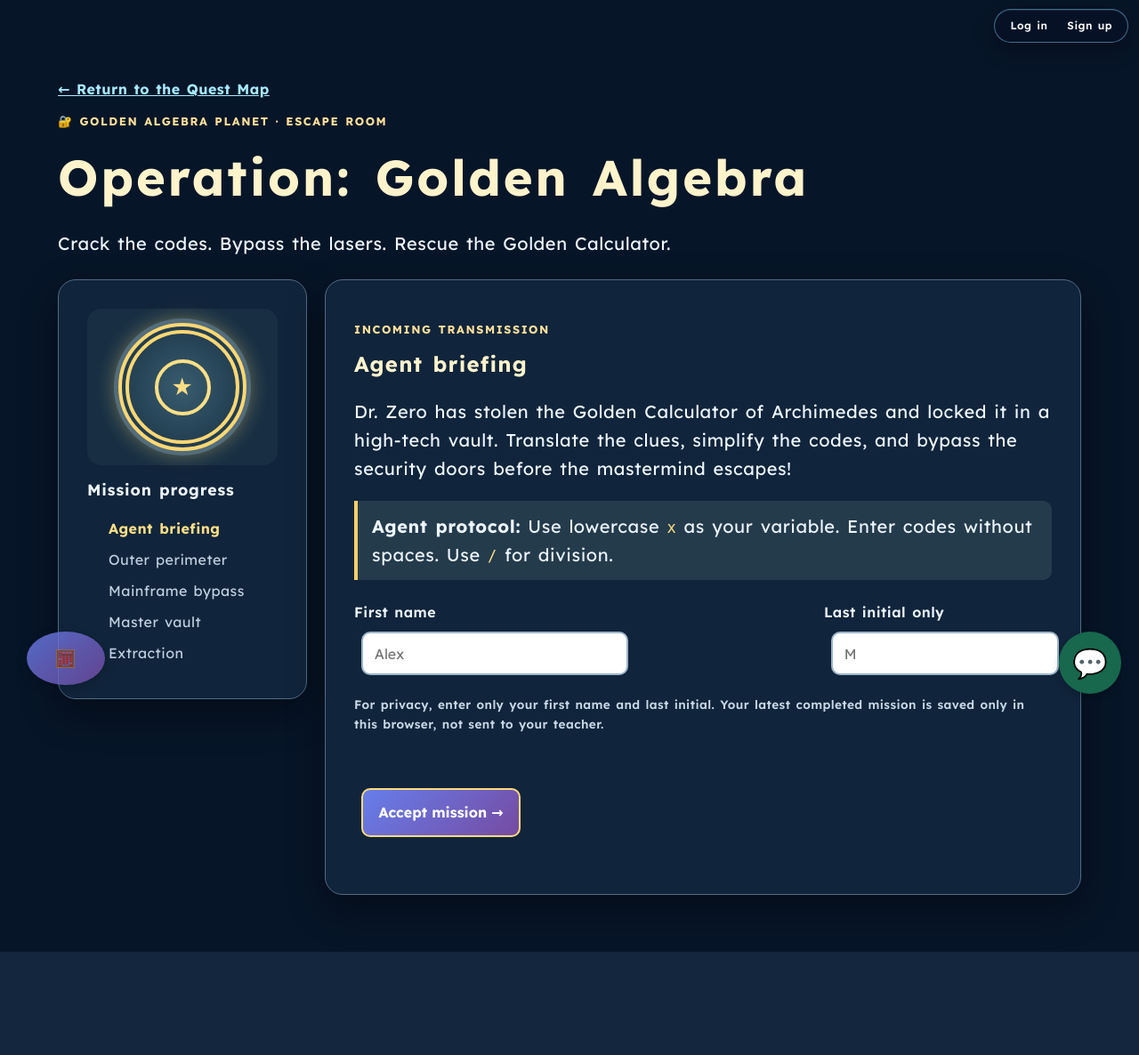
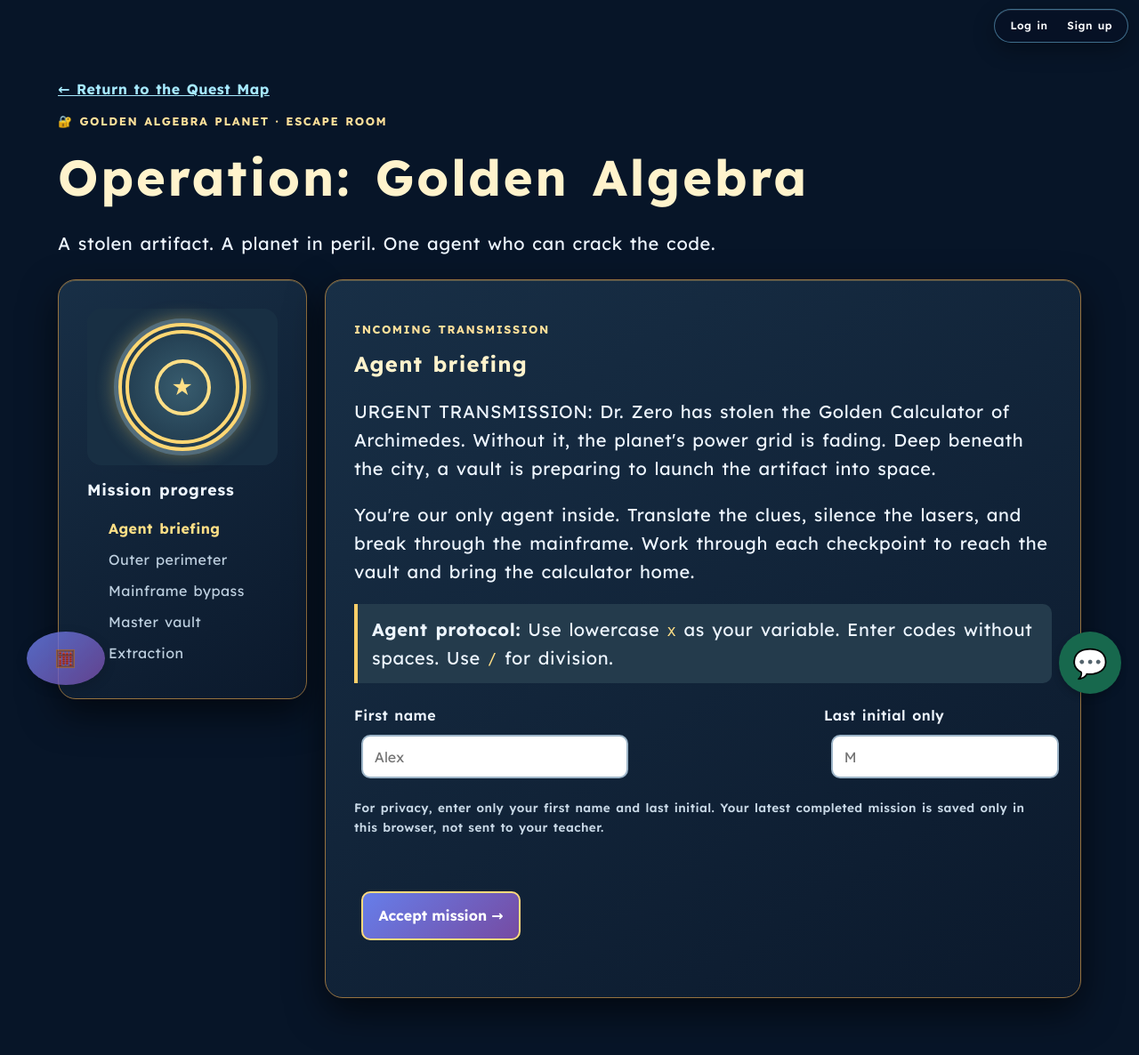
Before and after one commit to rt75272/McAllister, a Flask app: page /golden-algebra in a window 1280 px wide. Shown: the whole page at 89% size. Before the commit the page ends 1070 px from the top, so only its background shows below. Run offline with Flask 3, Linux system fonts and the light colour scheme; some libraries are stand-ins or nearby versions.

Commit message:
Enhance algebra and Planet Polus learning experiences

```diff
--- a/math_practice/static/css/golden_algebra.css
+++ b/math_practice/static/css/golden_algebra.css
@@ -6,7 +6,7 @@ body { background: #071528; color: #eef6ff; }
 .back-link { color: #a6e9ff; font-weight: 700; }
 .eyebrow { color: #ffe09a; font-size: .8rem; font-weight: 800; text-transform: uppercase; letter-spacing: .12em !important; }
 .mission-layout { display: grid; grid-template-columns: minmax(210px, 280px) minmax(0, 1fr); gap: 1.25rem; align-items: start; }
-.mission-sidebar, .mission-panel { border: 1px solid #506b85; border-radius: 20px; background: #10243b; box-shadow: 0 16px 42px #0006; padding: clamp(1.2rem, 3vw, 2rem); }
+.mission-sidebar, .mission-panel { border: 1px solid #96723f; border-radius: 20px; background: linear-gradient(145deg, #182f46, #0b192c); box-shadow: 0 16px 42px #0009, inset 0 1px #ffd77333; padding: clamp(1.2rem, 3vw, 2rem); }
 .mission-sidebar h2 { font-size: 1.1rem; }
 .vault-art { display: grid; place-items: center; padding: 1rem; border-radius: 16px; background: radial-gradient(circle, #385c6e, #182f43 70%); }
 .vault-ring { display: grid; place-items: center; width: 120px; aspect-ratio: 1; border-radius: 50%; border: 12px double #ffd773; box-shadow: 0 0 0 5px #536d7c, 0 0 22px #ffc54280; }
@@ -24,6 +24,8 @@ code { color: #ffdf86; font-size: 1.05em; }
 .mission input { display: block; width: 100%; box-sizing: border-box; border: 2px solid #9db5c8; border-radius: 10px; padding: .8rem; color: #102238; background: #fff; font-size: 1rem; }
 .mission input:focus-visible, .mission button:focus-visible, .mission a:focus-visible { outline: 3px solid #78e1ff; outline-offset: 3px; }
 .node { margin: 1rem 0; padding: 1rem; border: 1px solid #526d82; border-radius: 12px; background: #192f45; }
+.node[hidden] { display: none; }
+.checkpoint-progress { color: #ffe09a; font-weight: 800; letter-spacing: .04em; }
 .node label strong { display: block; color: #ffe09a; margin-bottom: .3rem; }
 .feedback { min-height: 1.6em; color: #ffcbc5; font-weight: 700; margin: .4rem 0; }
 .feedback.success { color: #a9edce; }
--- a/math_practice/static/js/golden_algebra.js
+++ b/math_practice/static/js/golden_algebra.js
@@ -55,18 +55,25 @@
     document.querySelectorAll('.code-form').forEach((form) => {
         form.addEventListener('submit', (event) => {
             event.preventDefault();
-            let firstIncorrect = null;
-            form.querySelectorAll('input').forEach((input) => {
+            const nodes = [...form.querySelectorAll('.node')];
+            const index = nodes.findIndex((node) => !node.hidden);
+            const input = nodes[index].querySelector('input');
             const feedback = document.getElementById(`${input.id}-feedback`);
             const correct = rules[input.id].pattern.test(input.value);
             feedback.classList.toggle('success', correct);
             feedback.textContent = correct ? 'Code accepted.' : `Access denied. ${rules[input.id].hint} Use lowercase x and no spaces.`;
             input.setAttribute('aria-invalid', String(!correct));
             input.setAttribute('aria-describedby', feedback.id);
-                if (!correct && !firstIncorrect) firstIncorrect = input;
-            });
-            if (firstIncorrect) firstIncorrect.focus();
-            else showStage(Number(form.dataset.stage) + 1);
+            if (!correct) {
+                input.focus();
+            } else if (index + 1 < nodes.length) {
+                nodes[index].hidden = true;
+                nodes[index + 1].hidden = false;
+                form.querySelector('.checkpoint-progress').textContent = `Code accepted. Checkpoint ${index + 2} of ${nodes.length}`;
+                nodes[index + 1].querySelector('input').focus();
+            } else {
+                showStage(Number(form.dataset.stage) + 1);
+            }
         });
     });
 
@@ -87,6 +94,12 @@
 
     document.getElementById('play-again').addEventListener('click', () => {
         document.querySelectorAll('.mission form').forEach((form) => form.reset());
+        document.querySelectorAll('.code-form').forEach((form) => {
+            const nodes = form.querySelectorAll('.node');
+            nodes.forEach((node, index) => { node.hidden = index !== 0; });
+            const progress = form.querySelector('.checkpoint-progress');
+            if (progress) progress.textContent = `Checkpoint 1 of ${nodes.length}`;
+        });
         document.querySelectorAll('.code-form input').forEach((input) => {
             input.removeAttribute('aria-invalid');
             input.removeAttribute('aria-describedby');
--- a/math_practice/templates/golden_algebra.html
+++ b/math_practice/templates/golden_algebra.html
@@ -9,7 +9,7 @@
         <a class="back-link" href="{{ url_for('quest_map') }}">← Return to the Quest Map</a>
         <p class="eyebrow">🔐 Golden Algebra Planet · Escape room</p>
         <h1>Operation: Golden Algebra</h1>
-        <p>Crack the codes. Bypass the lasers. Rescue the Golden Calculator.</p>
+        <p>A stolen artifact. A planet in peril. One agent who can crack the code.</p>
     </header>
 
     <div class="mission-layout">
@@ -30,7 +30,8 @@
             <section id="briefing" class="mission-stage" aria-labelledby="briefing-title">
                 <p class="eyebrow">Incoming transmission</p>
                 <h2 id="briefing-title" tabindex="-1">Agent briefing</h2>
-                <p>Dr. Zero has stolen the Golden Calculator of Archimedes and locked it in a high-tech vault. Translate the clues, simplify the codes, and bypass the security doors before the mastermind escapes!</p>
+                <p>URGENT TRANSMISSION: Dr. Zero has stolen the Golden Calculator of Archimedes. Without it, the planet's power grid is fading. Deep beneath the city, a vault is preparing to launch the artifact into space.</p>
+                <p>You're our only agent inside. Translate the clues, silence the lasers, and break through the mainframe. Work through each checkpoint to reach the vault and bring the calculator home.</p>
                 <p class="protocol"><strong>Agent protocol:</strong> Use lowercase <code>x</code> as your variable. Enter codes without spaces. Use <code>/</code> for division.</p>
                 <form id="agent-form">
                     <div class="name-fields">
@@ -47,31 +48,33 @@
             <section id="outer-door" class="mission-stage" aria-labelledby="outer-title" hidden>
                 <p class="eyebrow">Laser door 01 · Translate</p>
                 <h2 id="outer-title" tabindex="-1">The outer perimeter</h2>
-                <p>A red laser grid blocks the steel door. Translate each security clue into an algebraic expression to disable the lasers.</p>
+                <p>The elevator shudders to a stop. A red laser grid blocks the steel door, and Dr. Zero's voice crackles over the speakers: “You'll never get past my security nodes.” Translate each clue to prove him wrong.</p>
                 <form class="code-form" data-stage="1" novalidate>
+                    <p class="checkpoint-progress" aria-live="polite">Checkpoint 1 of 3</p>
                     <div class="node"><label for="node-a"><strong>Security node A</strong> Take the sum of a number and 5, then double it. Use parentheses.</label><input id="node-a" autocomplete="off" spellcheck="false" placeholder="Enter code"><p class="feedback" id="node-a-feedback" aria-live="polite"></p></div>
-                    <div class="node"><label for="node-b"><strong>Security node B</strong> Three times a number, then subtract 4.</label><input id="node-b" autocomplete="off" spellcheck="false" placeholder="Enter code"><p class="feedback" id="node-b-feedback" aria-live="polite"></p></div>
-                    <div class="node"><label for="node-c"><strong>Security node C</strong> The product of a number and 7, then divided by 3.</label><input id="node-c" autocomplete="off" spellcheck="false" placeholder="Enter code"><p class="feedback" id="node-c-feedback" aria-live="polite"></p></div>
-                    <button class="mission-button" type="submit">Disable laser grid →</button>
+                    <div class="node" hidden><label for="node-b"><strong>Security node B</strong> Three times a number, then subtract 4.</label><input id="node-b" autocomplete="off" spellcheck="false" placeholder="Enter code"><p class="feedback" id="node-b-feedback" aria-live="polite"></p></div>
+                    <div class="node" hidden><label for="node-c"><strong>Security node C</strong> The product of a number and 7, then divided by 3.</label><input id="node-c" autocomplete="off" spellcheck="false" placeholder="Enter code"><p class="feedback" id="node-c-feedback" aria-live="polite"></p></div>
+                    <button class="mission-button" type="submit">Check code →</button>
                 </form>
             </section>
 
             <section id="mainframe" class="mission-stage" aria-labelledby="mainframe-title" hidden>
                 <p class="eyebrow">Laser door 02 · Simplify</p>
                 <h2 id="mainframe-title" tabindex="-1">The mainframe bypass</h2>
-                <p>The lasers power down! The next door's firewall demands simplified expressions. Simplify each of the three codes as much as possible.</p>
+                <p>The last laser flickers out. Beyond the door, the launch sequence begins and the mainframe locks you in. Simplify each code to bring down its firewall, one layer at a time.</p>
                 <form class="code-form" data-stage="2" novalidate>
+                    <p class="checkpoint-progress" aria-live="polite">Checkpoint 1 of 3</p>
                     <div class="node"><label for="firewall-1"><strong>Firewall 1</strong> Simplify <code>2(x+5)</code>. Use the distributive property.</label><input id="firewall-1" autocomplete="off" spellcheck="false" placeholder="Enter code"><p class="feedback" id="firewall-1-feedback" aria-live="polite"></p></div>
-                    <div class="node"><label for="firewall-2"><strong>Firewall 2</strong> Simplify <code>3x-4</code>. Can you combine the terms?</label><input id="firewall-2" autocomplete="off" spellcheck="false" placeholder="Enter code"><p class="feedback" id="firewall-2-feedback" aria-live="polite"></p></div>
-                    <div class="node"><label for="firewall-3"><strong>Firewall 3</strong> Simplify <code>7x/3</code>. Can 7/3 be reduced to a whole number?</label><input id="firewall-3" autocomplete="off" spellcheck="false" placeholder="Enter code"><p class="feedback" id="firewall-3-feedback" aria-live="polite"></p></div>
-                    <button class="mission-button" type="submit">Bypass firewall →</button>
+                    <div class="node" hidden><label for="firewall-2"><strong>Firewall 2</strong> Simplify <code>3x-4</code>. Can you combine the terms?</label><input id="firewall-2" autocomplete="off" spellcheck="false" placeholder="Enter code"><p class="feedback" id="firewall-2-feedback" aria-live="polite"></p></div>
+                    <div class="node" hidden><label for="firewall-3"><strong>Firewall 3</strong> Simplify <code>7x/3</code>. Can 7/3 be reduced to a whole number?</label><input id="firewall-3" autocomplete="off" spellcheck="false" placeholder="Enter code"><p class="feedback" id="firewall-3-feedback" aria-live="polite"></p></div>
+                    <button class="mission-button" type="submit">Check code →</button>
                 </form>
             </section>
 
             <section id="master-vault" class="mission-stage" aria-labelledby="vault-title" hidden>
                 <p class="eyebrow">Final lock · Override</p>
                 <h2 id="vault-title" tabindex="-1">The master vault</h2>
-                <p>Alarms blare! Combine your three simplified codes in order, separated by dashes, with no spaces. The minus sign inside the second code stays in place.</p>
+                <p>Alarms blare. Through the vault window, the Golden Calculator glows as the launch doors open. One lock remains! Combine your three simplified codes in order, separated by dashes, with no spaces. The minus sign inside the second code stays in place.</p>
                 <p class="protocol">Format: <code>code1-code2-code3</code></p>
                 <form class="code-form" data-stage="3" novalidate>
                     <div class="node"><label for="override"><strong>Master override sequence</strong> Enter all three simplified expressions.</label><input id="override" autocomplete="off" spellcheck="false" placeholder="code1-code2-code3"><p class="feedback" id="override-feedback" aria-live="polite"></p></div>
@@ -83,7 +86,7 @@
                 <p class="eyebrow">Vault unlocked · Artifact secured</p>
                 <h2 id="extraction-title" tabindex="-1">Mission accomplished!</h2>
                 <div class="trophy" aria-hidden="true">🏆</div>
-                <p>CLUNK. HISS. The vault opens and you recover the Golden Calculator of Archimedes! You make a clean getaway as Dr. Zero's guards arrive. Your algebra skills saved the day, <span id="agent-display"></span>!</p>
+                <p>CLUNK. HISS. The vault opens just as the launch engines ignite. You seize the Golden Calculator and stop the launch! Across the planet, lights shine again. Dr. Zero's plan has failed, and your algebra skills saved the day, <span id="agent-display"></span>!</p>
                 <p>Submit to log this mission on this device. The record is not sent to your teacher or account.</p>
                 <button id="submit-mission" class="mission-button" type="button">Submit mission completion</button>
                 <p id="completion-feedback" class="feedback" role="status" aria-live="polite"></p>
```
Also changed, not shown: math_practice/static/js/planet_polus.js (+12 -3 lines), math_practice/templates/planet_polus.html (+19 -4 lines), math_practice/templates/quest_map.html (+49 -6 lines), math_practice/tests/test_science_planet.py (+28 -1 lines), math_practice/README.md. Lines whose indentation alone changed are shown as unchanged.
